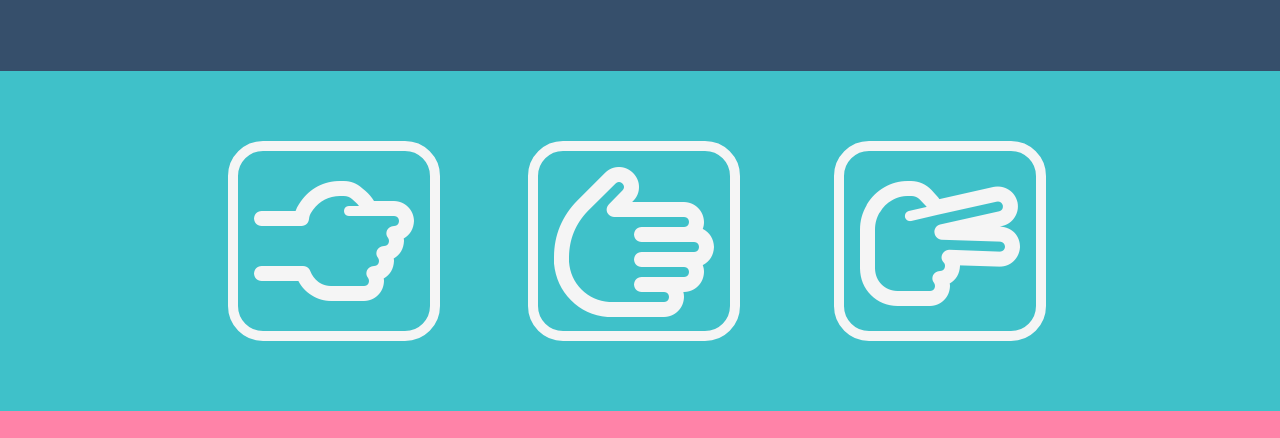
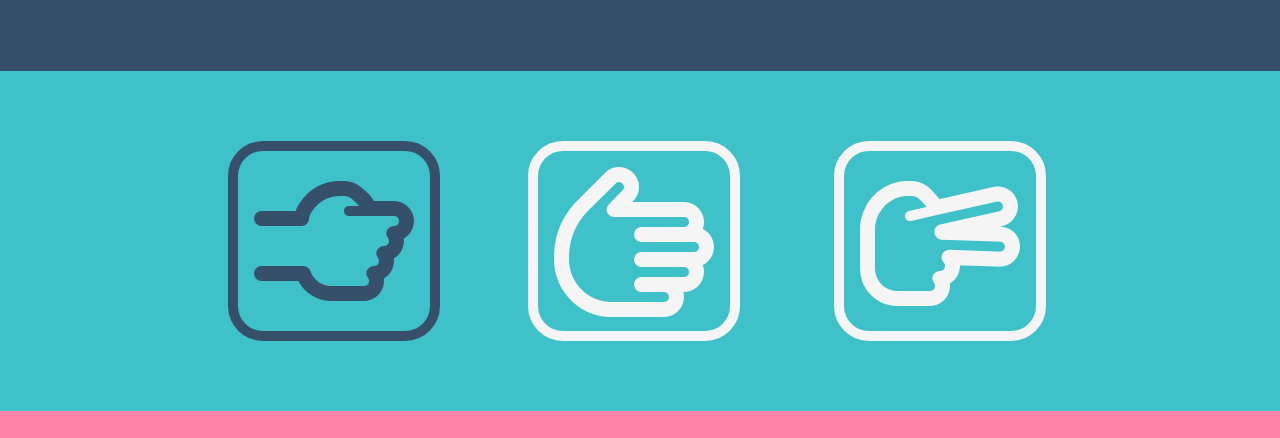
Before and after one commit to meneerjelle/rockpaperscissors, a plain HTML site: page index.html in a window 1280 px wide. In both pictures the pointer is over the icon 334 px from the left and 480 px from the top of the page. Shown: the part 239-677 px from the top of the page. Drawn offline with Linux system fonts and the light colour scheme; a web font is replaced by a local one.

Commit message:
added new hover colors and hover animation

```diff
--- a/style.css
+++ b/style.css
@@ -85,3 +85,11 @@ p {
 @keyframes rotateRefresh {
     100% {transform: rotate(360deg);}
 }
+
+.fa-regular.fa-hand-back-fist.fa-rotate-90.fa-fw:hover,
+.fa-regular.fa-hand.fa-rotate-90.fa-fw:hover,
+.fa-regular.fa-hand-scissors.fa-flip-horizontal:hover {
+    animation: changeColor 0.5s infinite;
+    transition: color 0.5s;
+    color: #364F6B;
+}
```
